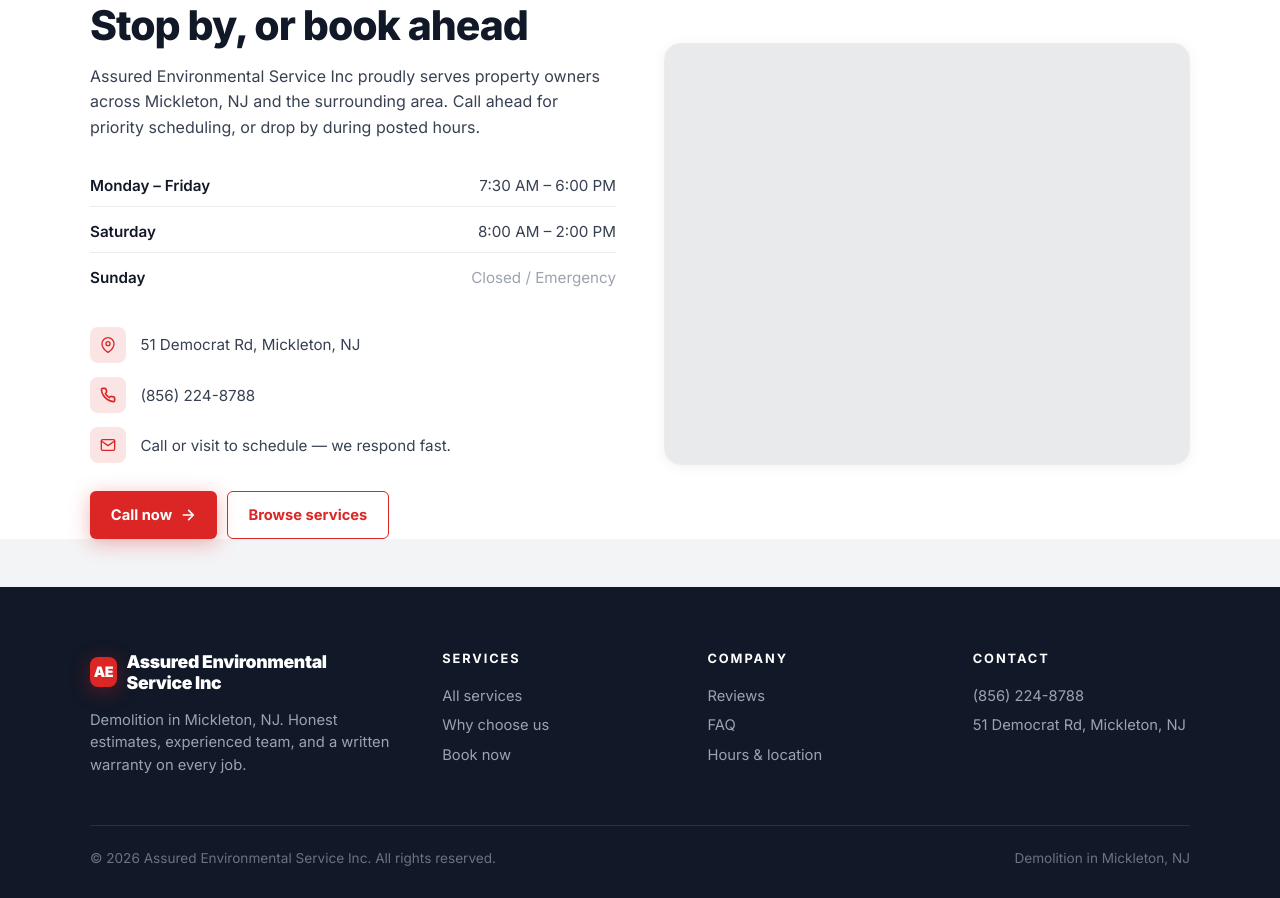
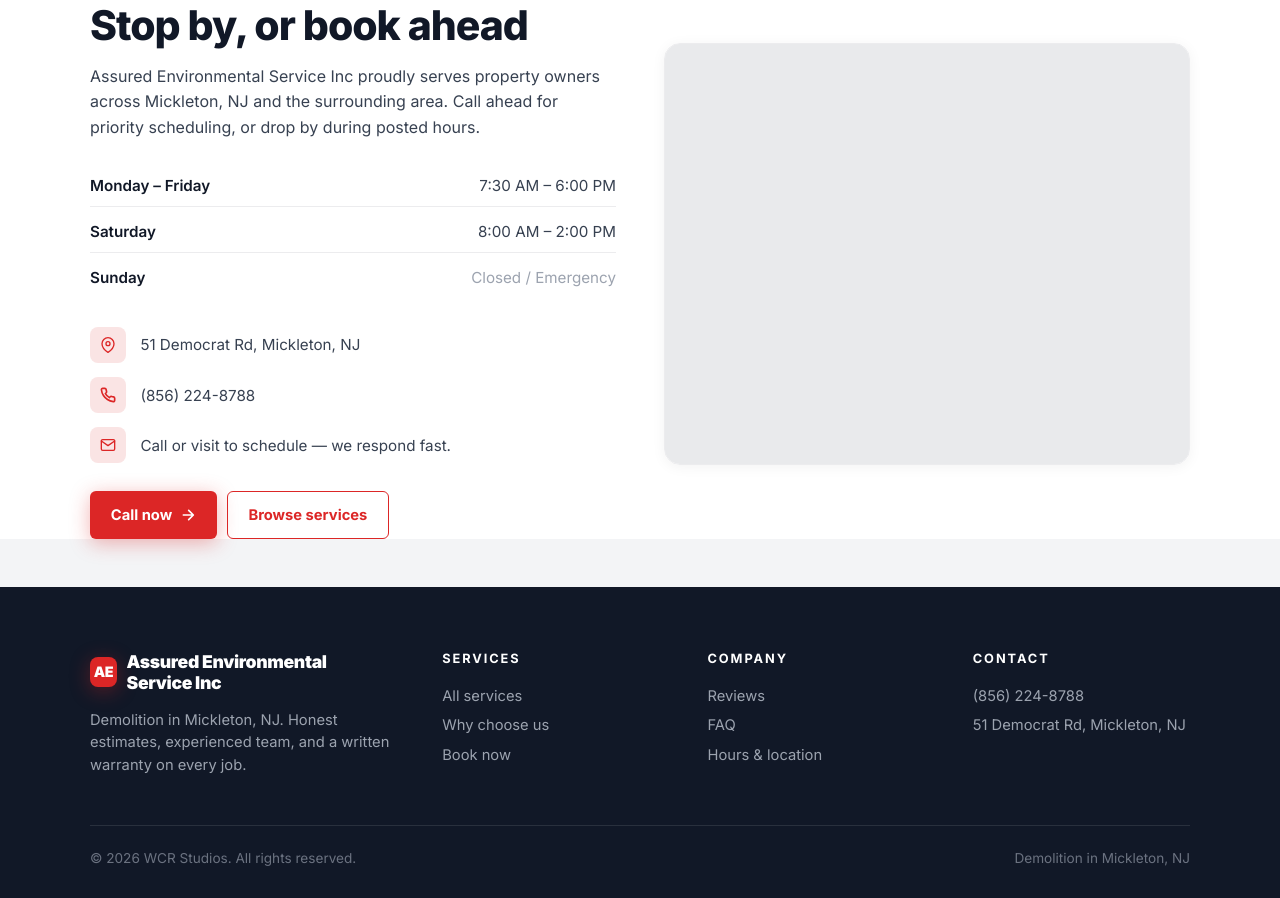
Before and after one commit to Wrenbjor/trades--assured-environmental-service-inc, a plain HTML site: page index.html in a window 1280 px wide. Shown: the part 4706-5604 px from the top of the page. Drawn offline with nearby package versions, Linux system fonts and the light colour scheme; no server answers.

Commit message:
Update site

```diff
--- a/index.html
+++ b/index.html
@@ -575,7 +575,7 @@
     </div>
   </div>
   <div class="foot-bottom">
-    <div>&copy; 2026 Assured Environmental Service Inc. All rights reserved.</div>
+    <div>&copy; 2026 WCR Studios. All rights reserved.</div>
     <div>Demolition in Mickleton, NJ</div>
   </div>
 </footer>
```
